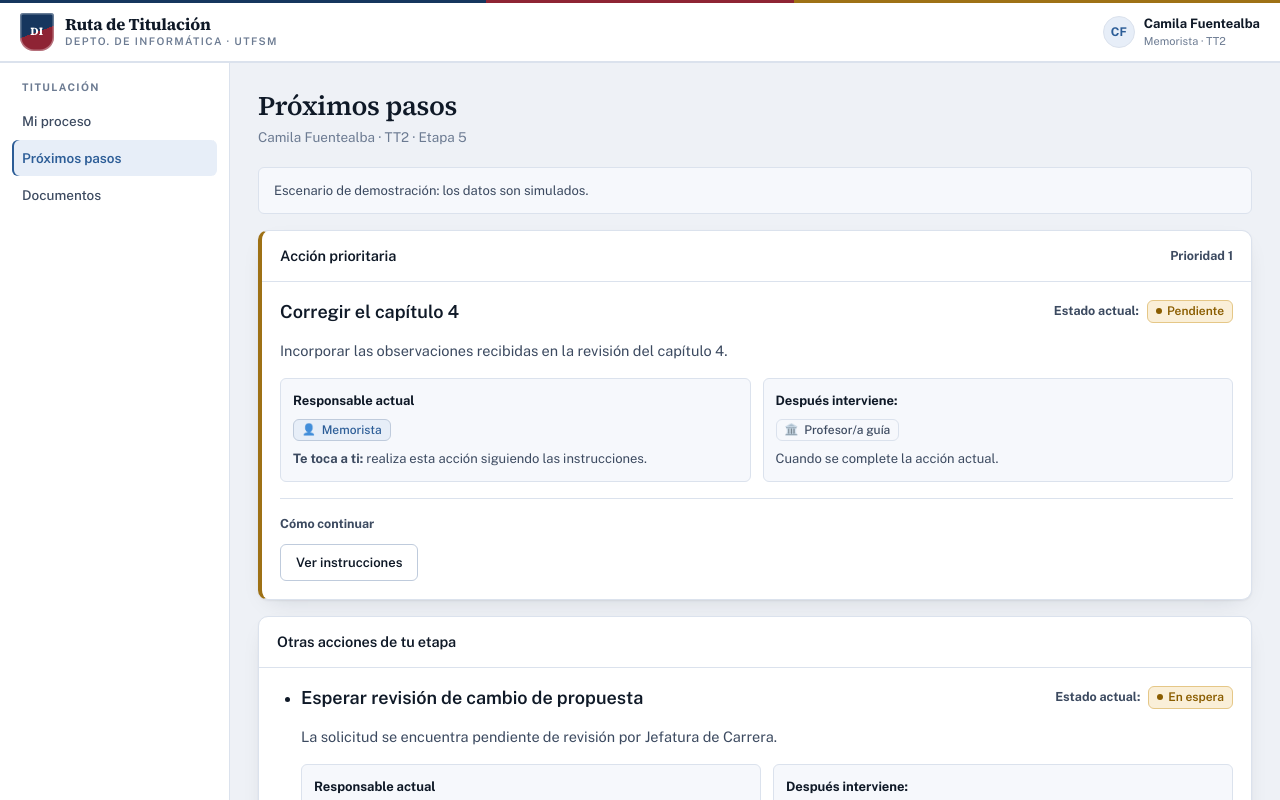
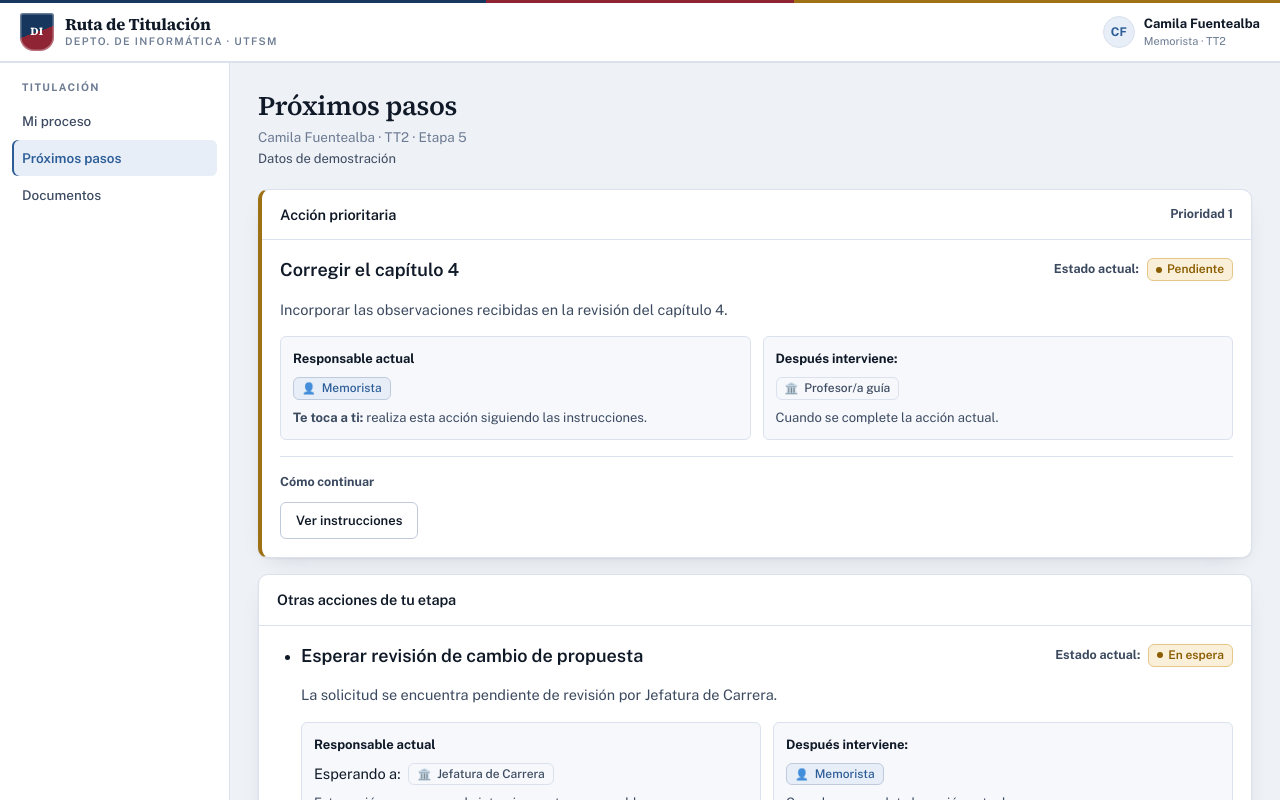
Before and after one commit to friquelmel9/INF322-Proyecto, a React (Vite) app: page /pendientes in a window 1280 px wide. Shown: the top 800 px of the page. Built offline with nearby package versions, Linux system fonts and the light colour scheme.

Commit message:
style: simplificar el aviso de demostración

```diff
--- a/src/pages/PendientesPage.jsx
+++ b/src/pages/PendientesPage.jsx
@@ -22,14 +22,11 @@ export default function PendientesPage() {
             {memorista.nombre} · {memorista.curso} · Etapa{" "}
             {memorista.etapaActualId}
           </p>
+          <small className="pendientes-ayuda">Datos de demostración</small>
         </div>
       </div>
 
       <div className="stack">
-        <p className="note">
-          Escenario de demostración: los datos son simulados.
-        </p>
-
         {accionPrioritaria ? (
           <NextActionCard accion={accionPrioritaria} />
         ) : (
```
